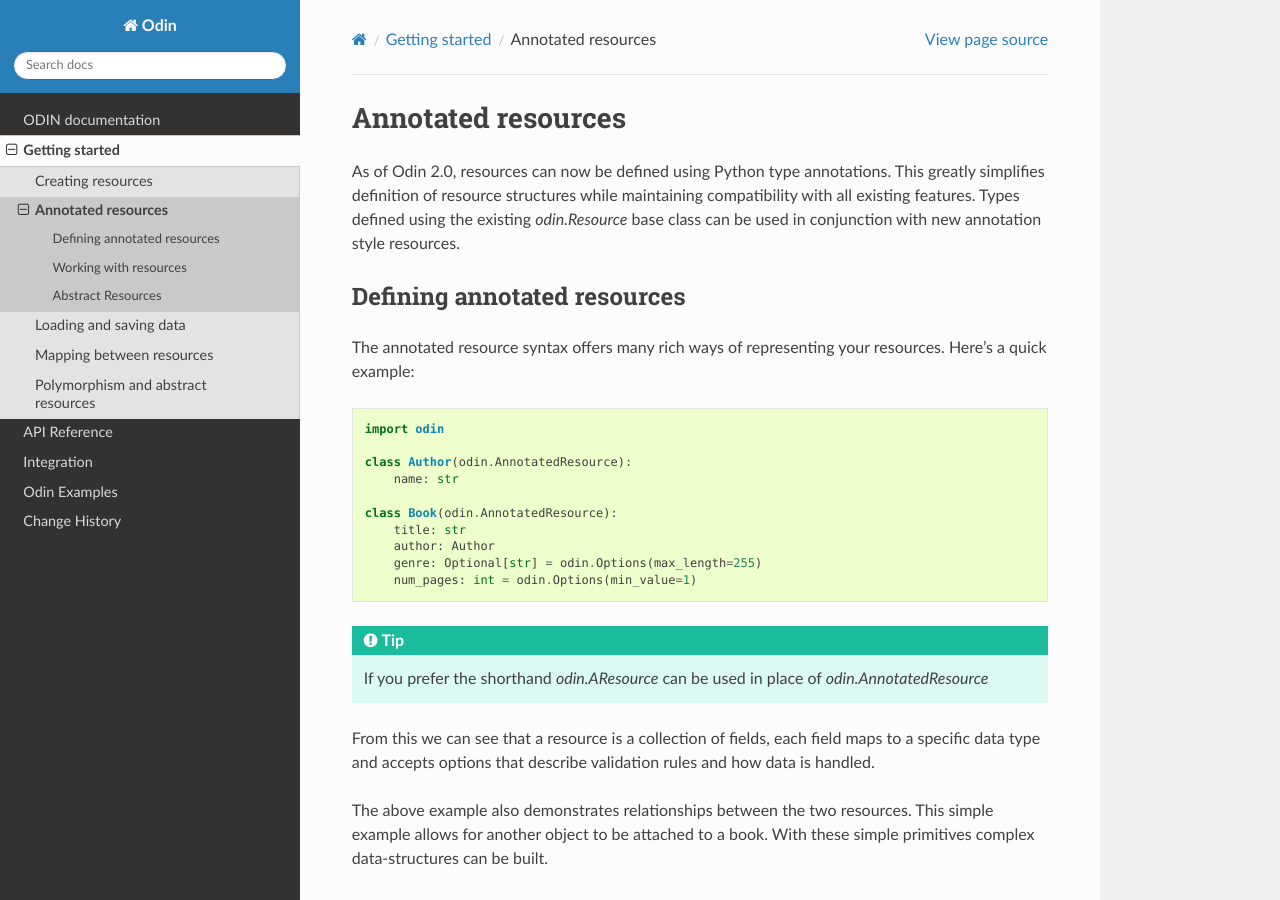
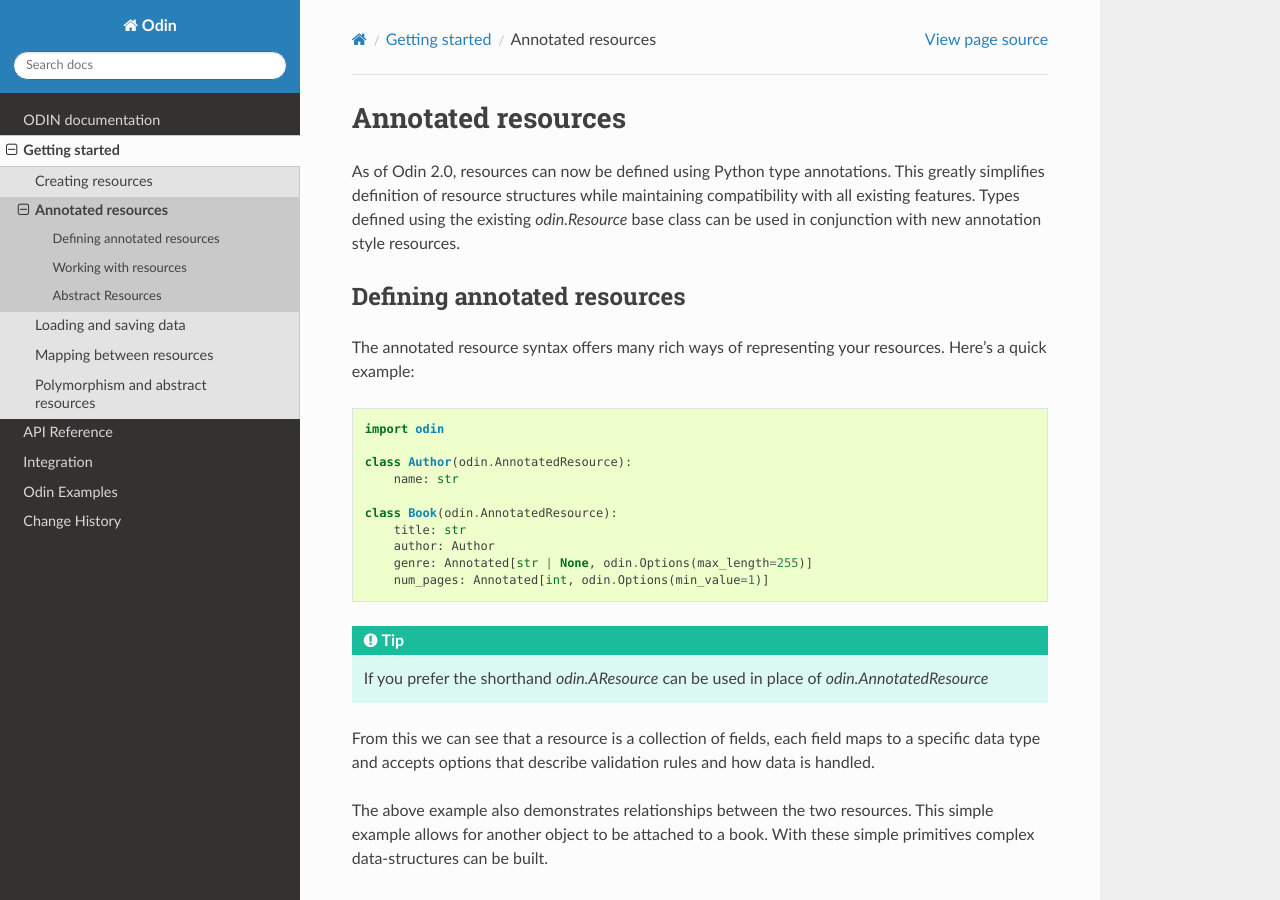
Before and after one commit to python-odin/odin, a Sphinx documentation site: the page built from docs/intro/annotated-resources.rst, in a window 1280 px wide and 900 px high. Built offline with Sphinx 7.4.7 and the Read the Docs theme 3.1.0, drawn with Linux system fonts in a browser that asks for light colours.

Commit message:
Updated annotated resources docs

```diff
--- a/docs/intro/annotated-resources.rst
+++ b/docs/intro/annotated-resources.rst
@@ -21,8 +21,8 @@
     class Book(odin.AnnotatedResource):
         title: str
         author: Author
-        genre: Optional[str] = odin.Options(max_length=255)
-        num_pages: int = odin.Options(min_value=1)
+        genre: Annotated[str | None, odin.Options(max_length=255)]
+        num_pages: Annotated[int, odin.Options(min_value=1)]
 
 
 
```
